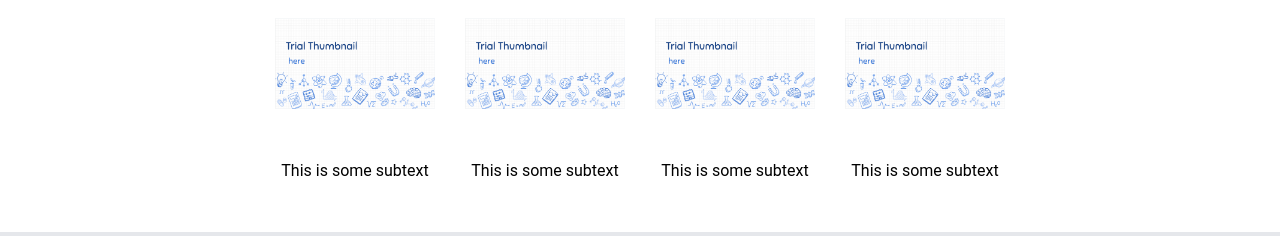
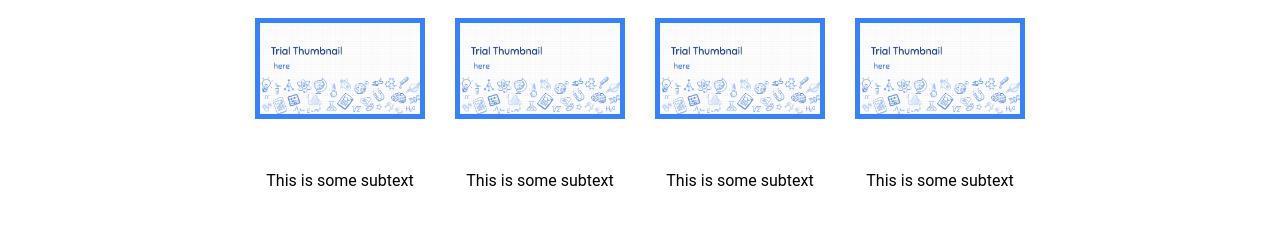
Before and after one commit to MayoMoon/odin-landing-page, a plain HTML site: page index.html in a window 1280 px wide. Shown: the part 564-800 px from the top of the page. Drawn offline with Linux system fonts and the light colour scheme.

Commit message:
add blue borders to images in sect 2

```diff
--- a/style.css
+++ b/style.css
@@ -124,6 +124,7 @@ button{
     max-width: 320px;
     height: auto;
     margin-bottom: 52px;
+    border: 5px solid #3882F6;
 }
 
 .info img{
```
